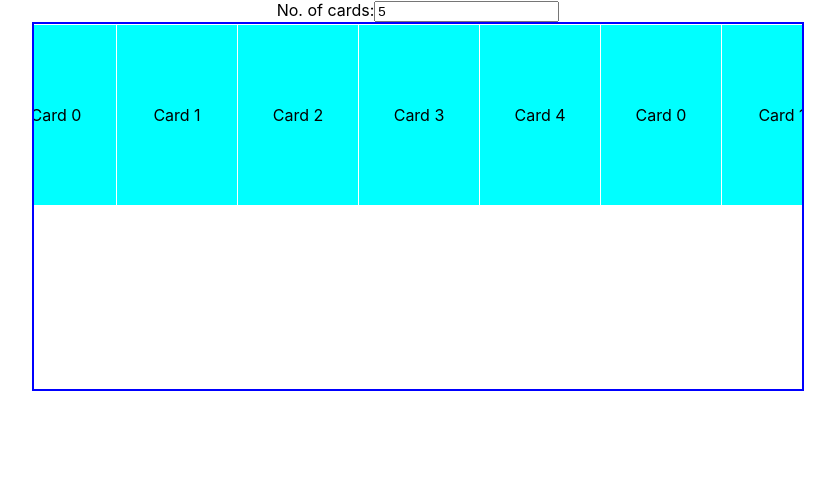
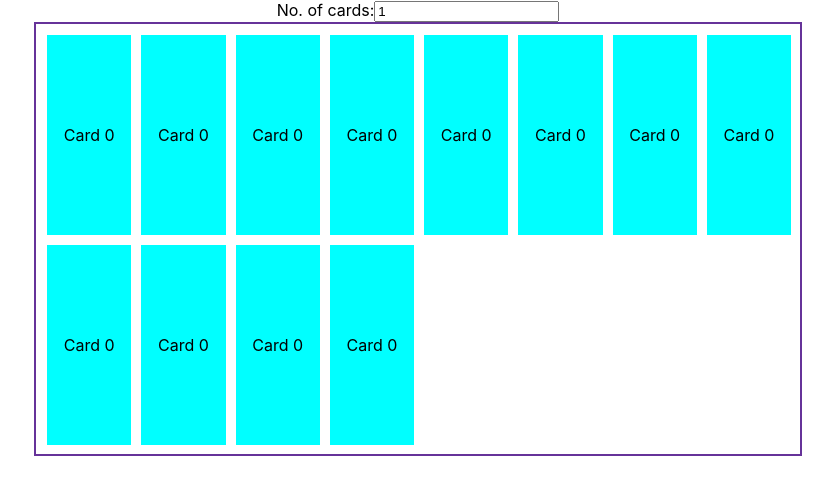
Before and after one commit to Bikash868/grid-app, a React (Create React App) app: page / in a window 1280 px wide. Shown: the top 494 px of the page, without its empty margins (222-1057 px from the left). Built offline with nearby package versions, Linux system fonts and the light colour scheme.

Commit message:
hide scroll bar and added infinite scrolling

```diff
--- a/src/App.js
+++ b/src/App.js
@@ -1,10 +1,10 @@
 import './App.css';
 import ImageContainer from './Components/ImageContainer'
 import Context from './Context';
-import React,{useContext, useEffect, useState} from 'react'
+import React,{useState} from 'react'
 
 function App() {
-  const [val,setVal] = useState(5);
+  const [val,setVal] = useState(1);
 
   const handleClick = (event) => {
       // console.log("event:",event.target.value)
--- a/src/Components/ImageContainer.js
+++ b/src/Components/ImageContainer.js
@@ -6,13 +6,12 @@ const ImageContainer = ({val}) => {
     useEffect(()=>{
         const arr = [ ];
         let len;
-        if(val<7) {
-            len = 7;
-        } else if(val<14) {
-            len = 14;
+        if(val<12) {
+            len = 12;
         } else {
-            len = val;
+            len = 97; //12*8
         }
+
         for (let i = 0; i < len; i++) {
             arr.push(i+1);
         }
@@ -23,7 +22,7 @@ var isScrolling
 const generate = () =>{
     let y = x.length;
     let arr = [...x]
-    for(let i=1;i<=7;i++) {
+    for(let i=1;i<=12;i++) {
         arr.push(y+i);
     }
     setX(arr)
@@ -34,7 +33,7 @@ const handleScroll = (o) =>{
     isScrolling = setTimeout(function() {
         generate();
 
-    }, 66);
+    }, 10);
 }
 
   return (
--- a/src/index.css
+++ b/src/index.css
@@ -12,10 +12,8 @@ code {
     monospace;
 }
 .Card {
-  /* height: 100%;
-  width: 100%; */
-  height: 180px;
-  width: 120px;
+  height: 100%;
+  width: 100%;
   border: 1px slategray;
   background-color: aqua;
   margin: 1px;
@@ -24,18 +22,50 @@ code {
   align-items: center;
 }
 .Container{
-  max-height: 60vh;
+  max-height: 90vh;
   width: 60vw;
+  border: 2px solid rebeccapurple;
+
+  --gap: 10px;
+  --num-cols: 12;
+  --num-rows: 8;
+  --row-height: 200px;
   display: grid;
+  box-sizing: border-box;
+  padding: var(--gap);
+  grid-template-columns: repeat(var(--num-cols),1fr);
+  grid-auto-rows: var(--row-height);
+  /* grid-template-rows: repeat(var(--num-rows),180) ; */
+  gap:var(--gap);
+  overflow-y: scroll;
   justify-content: center;
-  align-items: center;
-  border: 2px solid blue;
-  overflow-y: scroll;
-  grid-template-columns: repeat(7,minmax(120px,auto));
-  grid-template-rows: repeat(2,minmax(180px,1fr)) ;
-  row-gap: 1px;
-  column-gap: 1px;
 }
-/* ::-webkit-scrollbar {
+/*For Desktop*/
+@media screen and (min-width: 1024px) {
+  .Container {
+    --num-cols: 12;
+    --num-rows: 8;
+  }
+}
+
+/* For Tablet View */
+@media screen and (min-device-width: 768px)
+and (max-device-width: 1024px) {
+  .Container {
+    --num-cols: 8;
+    --num-rows: 4;
+  }
+}
+
+/* For Mobile Portrait View */
+@media screen and (max-device-width: 480px)
+and (orientation: portrait) {
+  .Container {
+    --num-cols: 7;
+    --num-rows: 3;
+  }
+}
+
+::-webkit-scrollbar {
   width: 0px;
-}  */
+}
```
